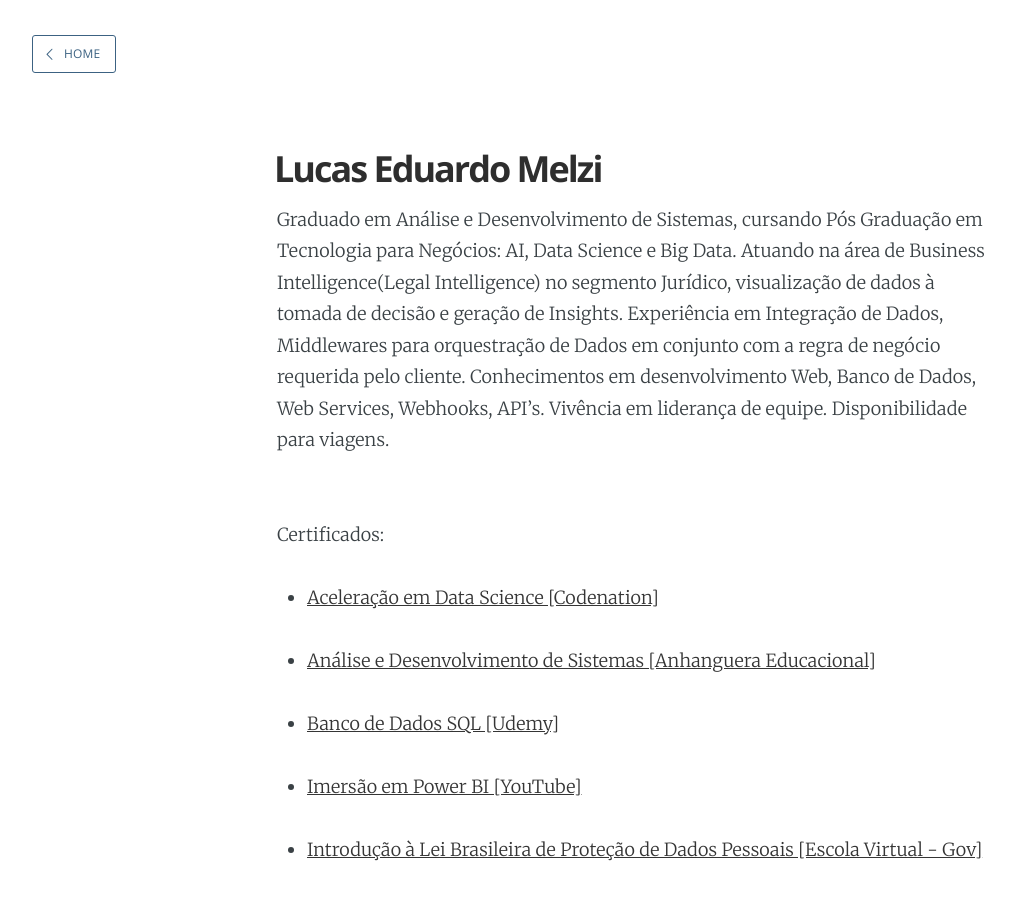
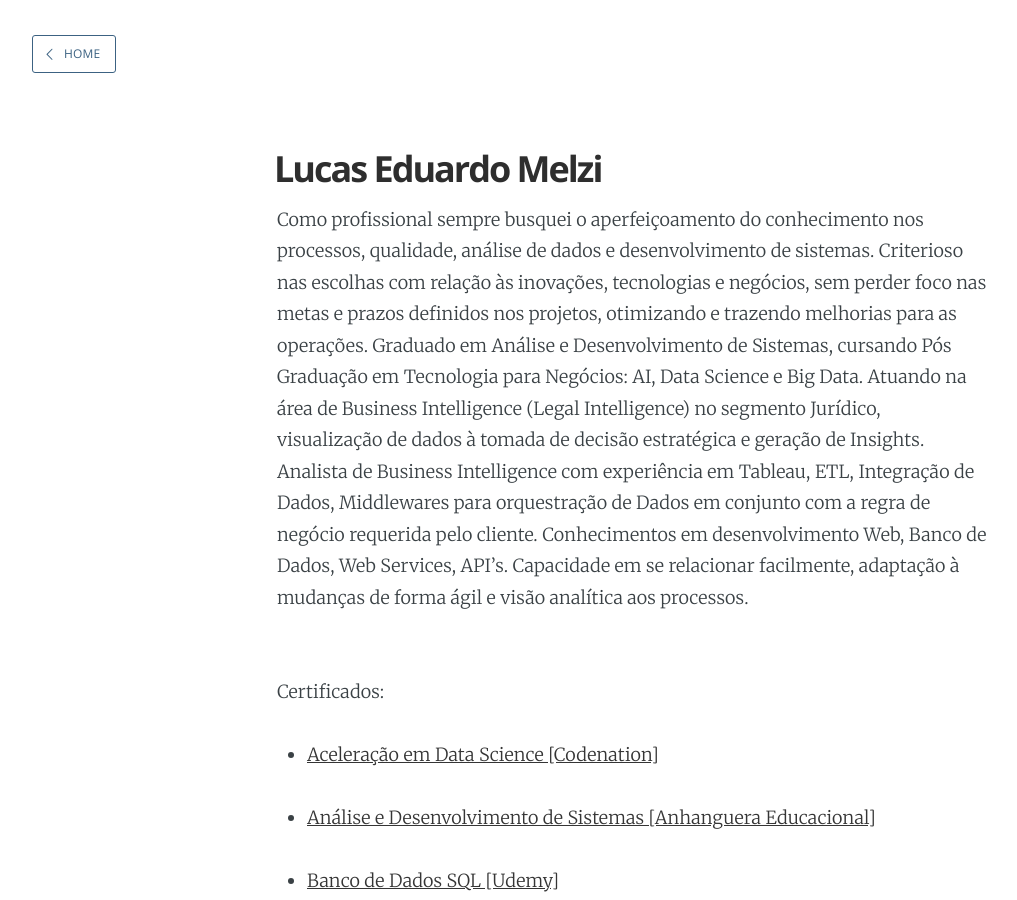
Before and after one commit to melzilucas/melzilucas.github.io, a Jekyll site: the page built from about.md, in a window 1280 px wide and 900 px high. Shown: the whole window, without its empty margins (8-1025 px from the left). Built offline with Jekyll 4.4.1, drawn with Linux system fonts in a browser that asks for light colours.

Commit message:
Ajusted to about1

```diff
--- a/about.md
+++ b/about.md
@@ -3,10 +3,10 @@ layout: page
 title: Lucas Eduardo Melzi
 ---
 
-Graduado em Análise e Desenvolvimento de Sistemas, cursando Pós Graduação em Tecnologia para Negócios: AI, Data Science e Big Data. Atuando na área de Business Intelligence(Legal Intelligence) no segmento Jurídico, visualização de dados à tomada de decisão e geração de Insights.
-Experiência em Integração de Dados, Middlewares para orquestração de Dados em conjunto com a regra de negócio requerida pelo cliente.
-Conhecimentos em desenvolvimento Web, Banco de Dados, Web Services, Webhooks, API's. Vivência em liderança de equipe.
-Disponibilidade para viagens.
+Como profissional sempre busquei o aperfeiçoamento do conhecimento nos processos, qualidade, análise de dados e desenvolvimento de sistemas. Criterioso nas escolhas com relação às inovações, tecnologias e negócios, sem perder foco nas metas e prazos definidos nos projetos, otimizando e trazendo melhorias para as operações.
+Graduado em Análise e Desenvolvimento de Sistemas, cursando Pós Graduação em Tecnologia para Negócios: AI, Data Science e Big Data. Atuando na área de Business Intelligence (Legal Intelligence) no segmento Jurídico, visualização de dados à tomada de decisão estratégica e geração de Insights.
+Analista de Business Intelligence com experiência em Tableau, ETL, Integração de Dados, Middlewares para orquestração de Dados em conjunto com a regra de negócio requerida pelo cliente. Conhecimentos em desenvolvimento Web, Banco de Dados, Web Services, API's.
+Capacidade em se relacionar facilmente, adaptação à mudanças de forma ágil e visão analítica aos processos.
 
 <br>Certificados:
 - [Aceleração em Data Science [Codenation]](https://melzilucas.github.io/assets/images/certificado_codenation.pdf){:target="_blank" rel="noopener"}
```
